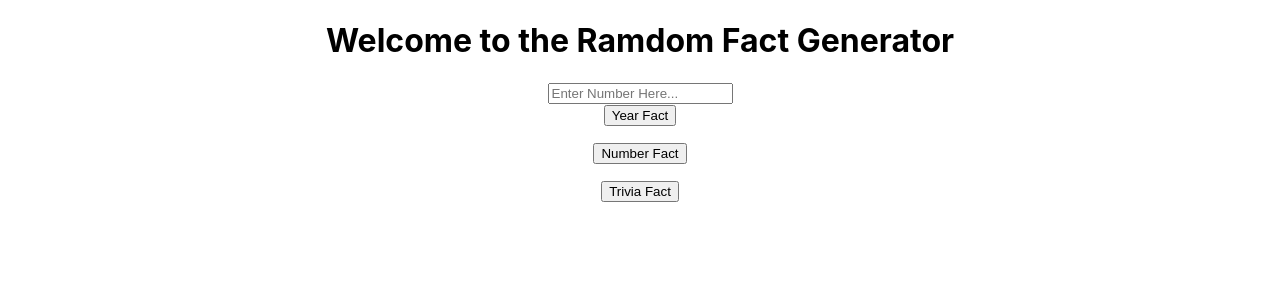
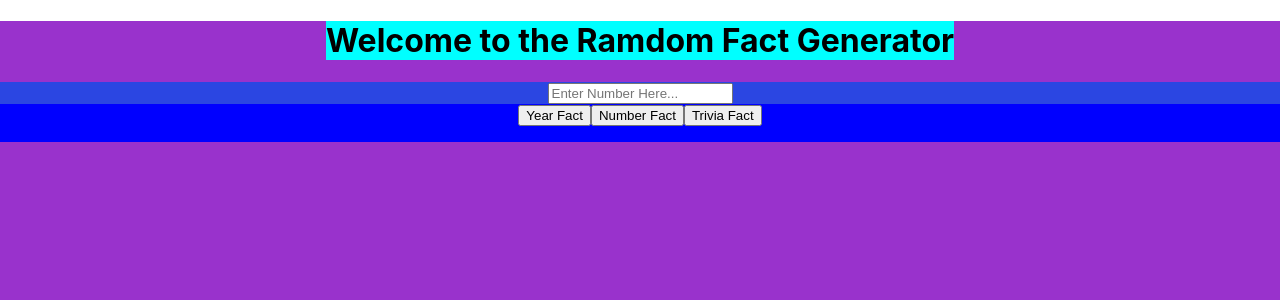
Before and after one commit to Mathew29/numbers-api, a React (Create React App) app: page / in a window 1280 px wide. Shown: the top 300 px of the page. Built offline with nearby package versions, Linux system fonts and the light colour scheme.

Commit message:
add class names for css

```diff
--- a/src/components/Splash/index.js
+++ b/src/components/Splash/index.js
@@ -2,6 +2,7 @@
 import RandomYearFact from "../RandomYearFact/index";
 import RandomMathFact from "../RandomMathFact/index";
 import RandomTriviaFact from "../RandomTriviaFact/index";
+import "../Splash/Splash.css";
 
 export default function Splash() {
   const [userNumber, setUserNumber] = useState();
@@ -9,20 +10,22 @@
   //move function to its own component
 
   return (
-    <div>
-      <h1>Welcome to the Ramdom Fact Generator</h1>
-      <div>
-        <form>
+    <div className="container">
+      <h1 className="title">Welcome to the Ramdom Fact Generator</h1>
+      <div className="form-container">
+        <form className="form">
           <input
             type="number"
-            placeholder='Enter Number Here...'
+            placeholder="Enter Number Here..."
             onChange={(e) => setUserNumber(e.target.value)}
           ></input>
         </form>
       </div>
-      <RandomYearFact userNumber={userNumber} />
-      <RandomMathFact userNumber={userNumber} />
-      <RandomTriviaFact userNumber={userNumber} />
+      <div className="fact-container facts">
+        <RandomYearFact userNumber={userNumber} />
+        <RandomMathFact userNumber={userNumber} />
+        <RandomTriviaFact userNumber={userNumber} />
+      </div>
       {/* <button onClick={() => console.log(userNumber)}>Im a Button</button> */}
     </div>
   );
```
